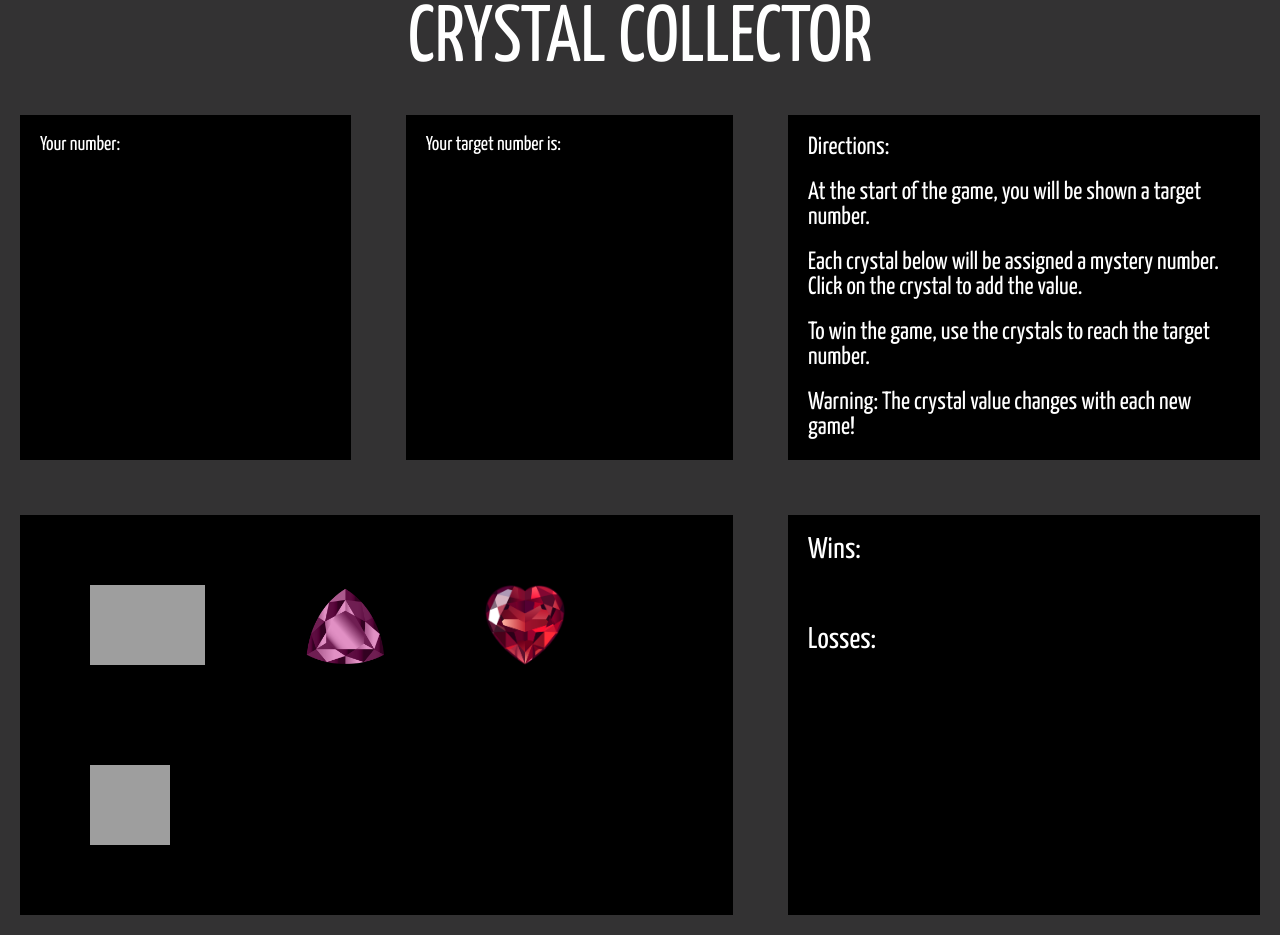
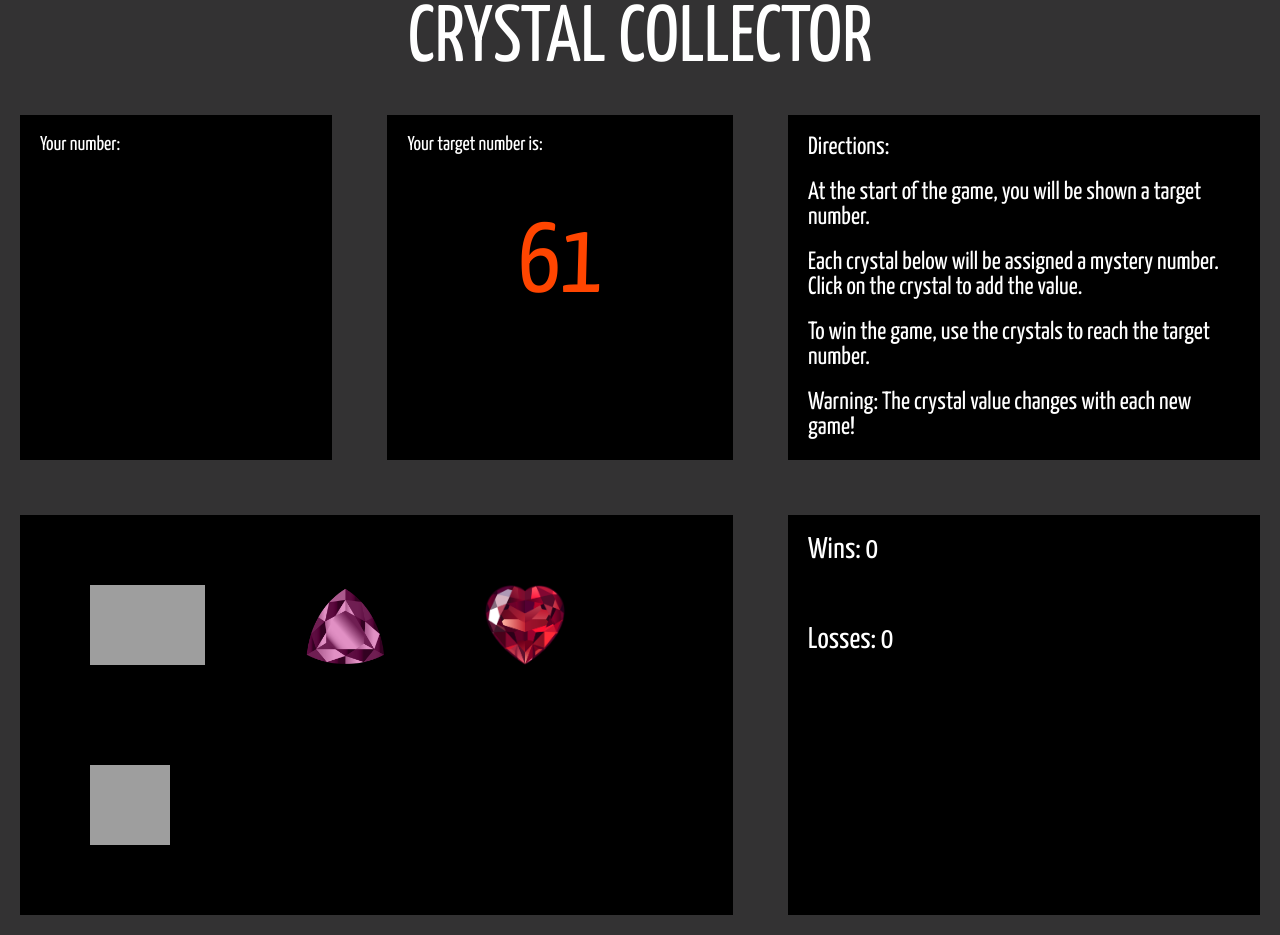
Before and after one commit to lmdodson/unit-4-game, a plain HTML site: page index.html in a window 1280 px wide. Drawn offline with nearby package versions, Linux system fonts and the light colour scheme; grey boxes are pictures that could not be loaded.

Commit message:
defined global variables in js file, adjusted css for target number

```diff
--- a/assets/css/style.css
+++ b/assets/css/style.css
@@ -47,18 +47,20 @@ body {
 
 }
 
-#target-number {
+.target-number {
     grid-area: target;
     background-color: black;
 }
 
-#user-number {
+.user-number {
     grid-area: guess;
     background-color: black;
 }
 
-.number {
-    font-size: 200px;
+#number {
+    font-size: 100px;
+    margin-top: 60px;
+    text-align: center;
     color: orangered;
 }
 
--- a/assets/javascript/game.js
+++ b/assets/javascript/game.js
@@ -0,0 +1,25 @@
+$(document).ready(function() {
+	//!Define global variables
+	//variable for the target number
+	var targetNum = Math.floor(Math.random() * 101 + 19);
+	console.log("targetNum: ", targetNum);
+	//add targetNum to html
+	$("#number").text(targetNum);
+
+	//variables for crystal values
+	var num1 = Math.floor(Math.random() * 11 + 1);
+	var num2 = Math.floor(Math.random() * 11 + 1);
+	var num3 = Math.floor(Math.random() * 11 + 1);
+	var num4 = Math.floor(Math.random() * 11 + 1);
+
+	//set user generated total to 0
+	var userNum = 0;
+	//set wins to 0;
+	var wins = 0;
+	//add wins to html
+	$("#total-wins").text(wins);
+	//set losses to 0;
+	var losses = 0;
+	//add losses to html
+	$("#total-losses").text(losses);
+});
--- a/index.html
+++ b/index.html
@@ -9,9 +9,13 @@
     <link href="https://fonts.googleapis.com/css?family=Yanone+Kaffeesatz:400,500,600&display=swap" rel="stylesheet">
     <link rel="stylesheet" href="assets/css/resest.css">
     <link rel="stylesheet" href="assets/css/style.css">
+
+    <script src="https://cdnjs.cloudflare.com/ajax/libs/jquery/3.2.1/jquery.min.js"></script>
     <script src="assets/javascript/game.js"></script>
 
+
     <title>Crystal Collector</title>
+
 </head>
 
 <body>
@@ -30,14 +34,15 @@
             <p class="directions">Warning: The crystal value changes with each new game!</p>
         </div>
         <div id="stats">
-            <p class="wins">Wins: <span id="totalWins"></span> </p>
+            <p class="wins">Wins: <span id="total-wins"></span> </p>
             <br><br>
-            <p class="losses">Losses: <span id="totalLosses"></span> </p>
+            <p class="losses">Losses: <span id="total-losses"></span> </p>
         </div>
-        <div id="target-number">
+        <div class="target-number">
             <p>Your target number is: </p>
+            <p id="number"></p>
         </div>
-        <div id="user-number">
+        <div class="user-number">
             <p>Your number: </p>
         </div>
         <div class="crystals">
```
